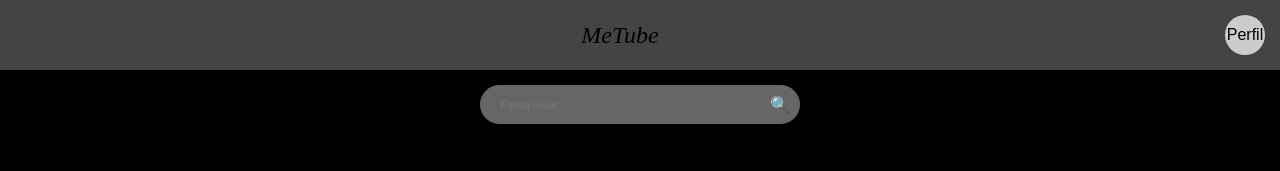
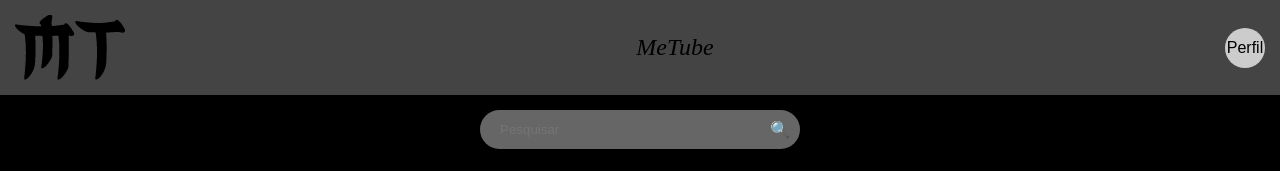
Before and after one commit to SamuelVictor-4/StreamingProject2, a plain HTML site: page index.html in a window 1280 px wide. Shown: the top 171 px of the page. Drawn offline with Linux system fonts and the light colour scheme.

Commit message:
Update index.html

```diff
--- a/index.html
+++ b/index.html
@@ -9,7 +9,7 @@
 </head>
 <body>
     <div class="header">
-        <img src="imagens/text-1738030540039.png" alt="">
+        <img src="text-1738030540039.png" alt="">
         <div class="title">MeTube</div>
         <div class="perfil">Perfil</div>
 
```
